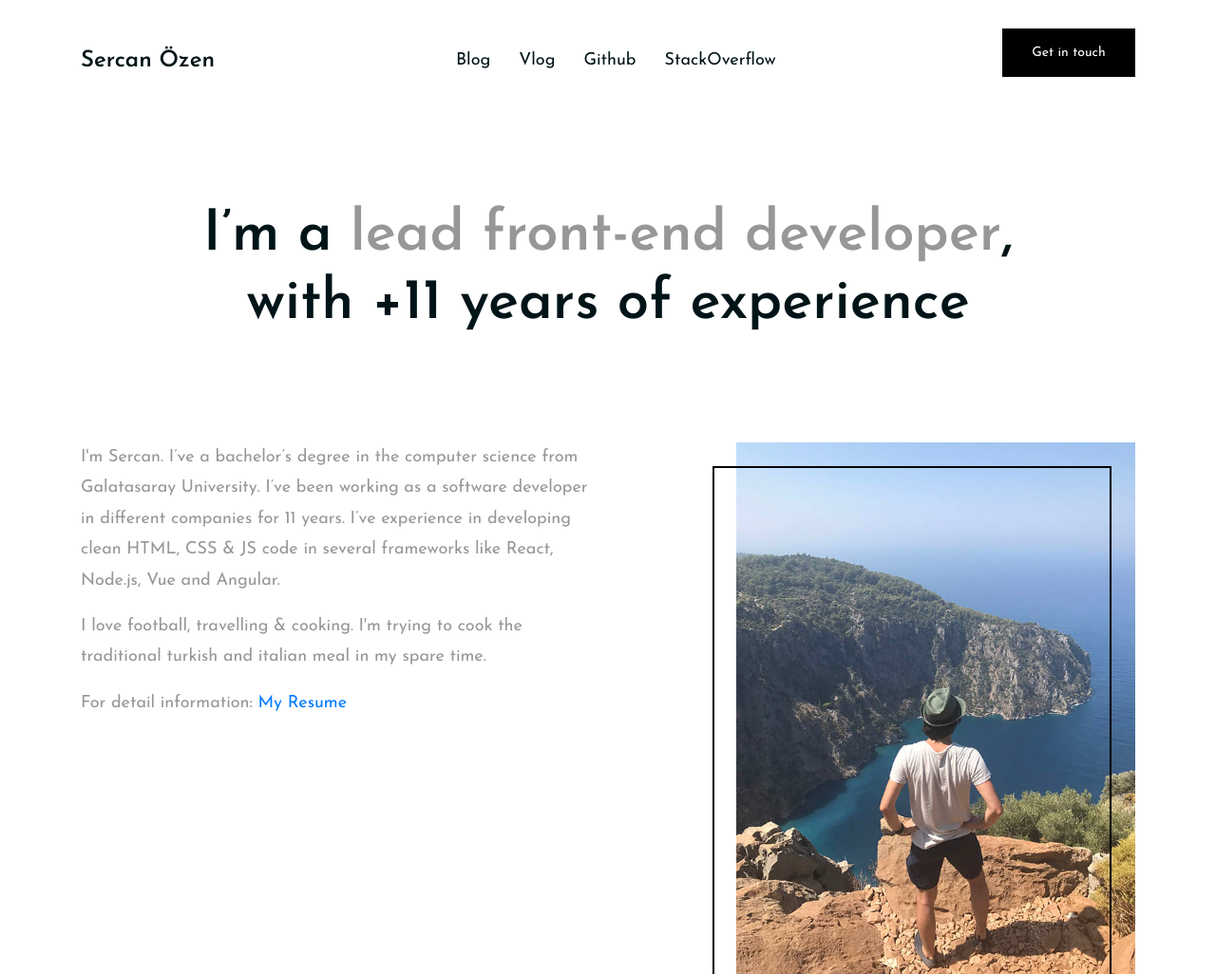
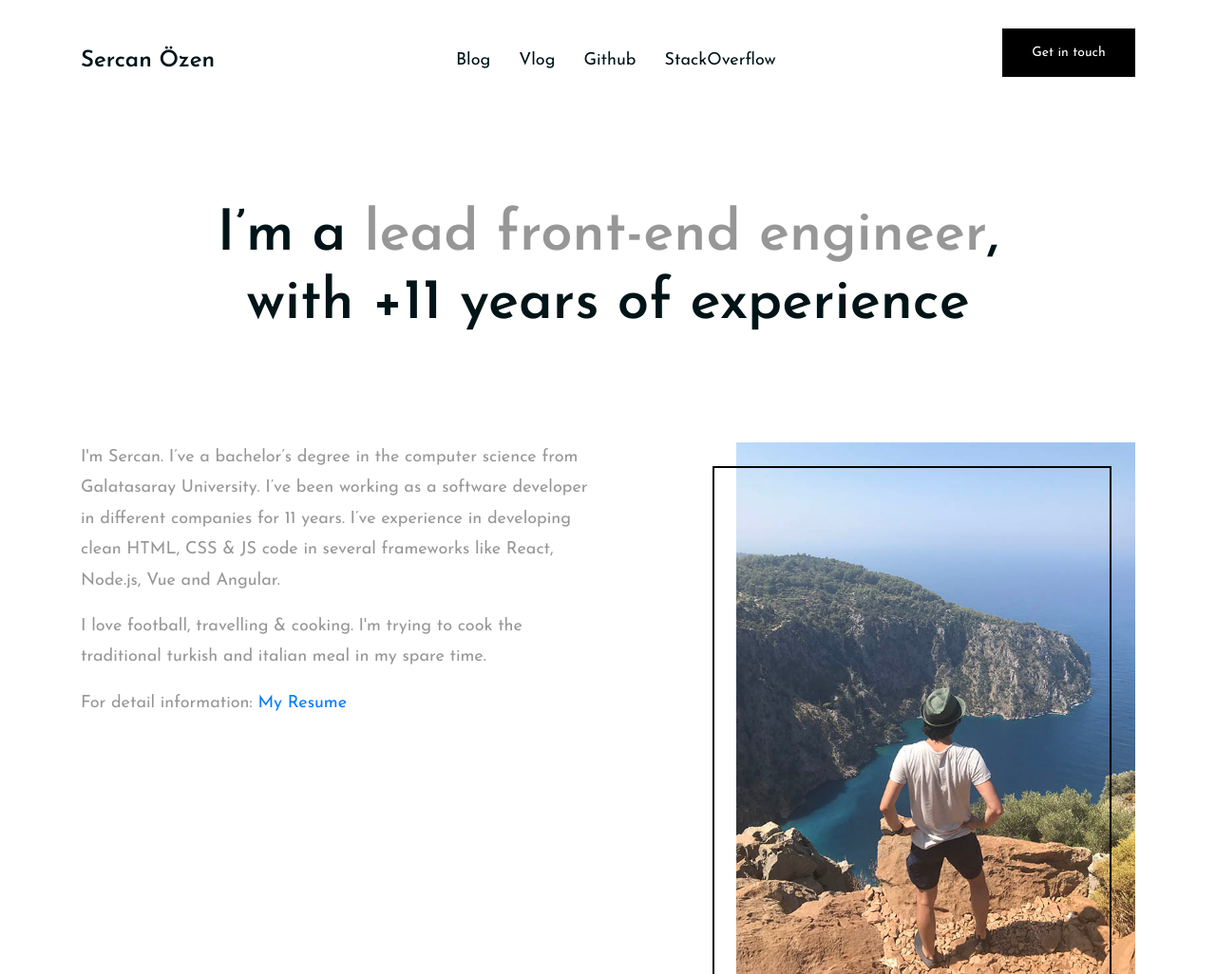
Before and after one commit to sercan5534/sercan5534.github.io, a plain HTML site: page index.html in a window 1280 px wide. Shown: the top 1026 px of the page at 95% size. Drawn offline with Linux system fonts and the light colour scheme.

Commit message:
Update index.html

```diff
--- a/index.html
+++ b/index.html
@@ -1,7 +1,7 @@
 <!DOCTYPE html>
 <html lang="en">
 <head>
-	<title>Sercan Özen - Front-End Engineer</title>
+	<title>Sercan Özen - Lead Front-End Engineer</title>
 	<meta charset="UTF-8">
 	<meta name="description" content="Sercan Özen Personal Web Site">
 	<meta name="viewport" content="width=device-width, initial-scale=1.0">
@@ -54,7 +54,7 @@
 		<div class="container text-center">
 			<div class="row">
 				<div class="col-xl-10 offset-xl-1">
-					<h2 class="section-title">I’m a <span>lead front-end developer</span>, with +11 years of experience</h2>
+					<h2 class="section-title">I’m a <span>lead front-end engineer</span>, with +11 years of experience</h2>
 				</div>
 			</div>
 		</div>
```
